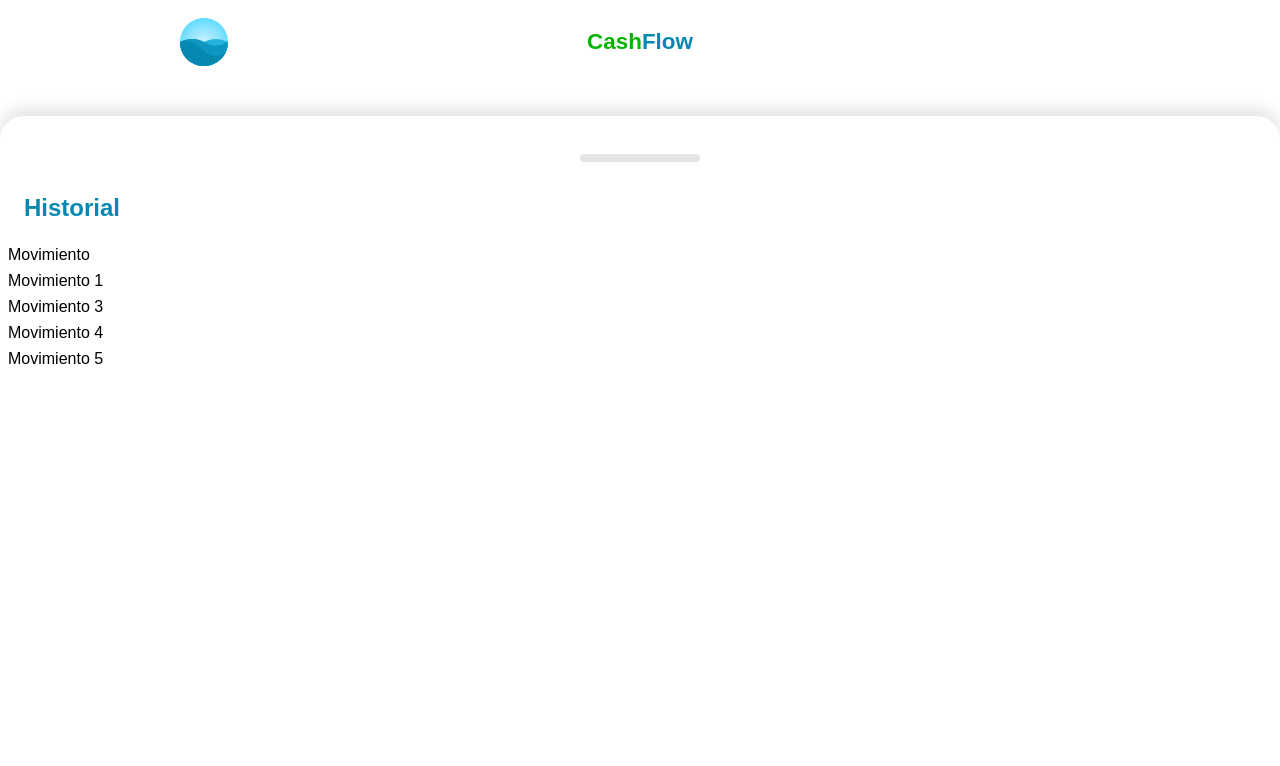
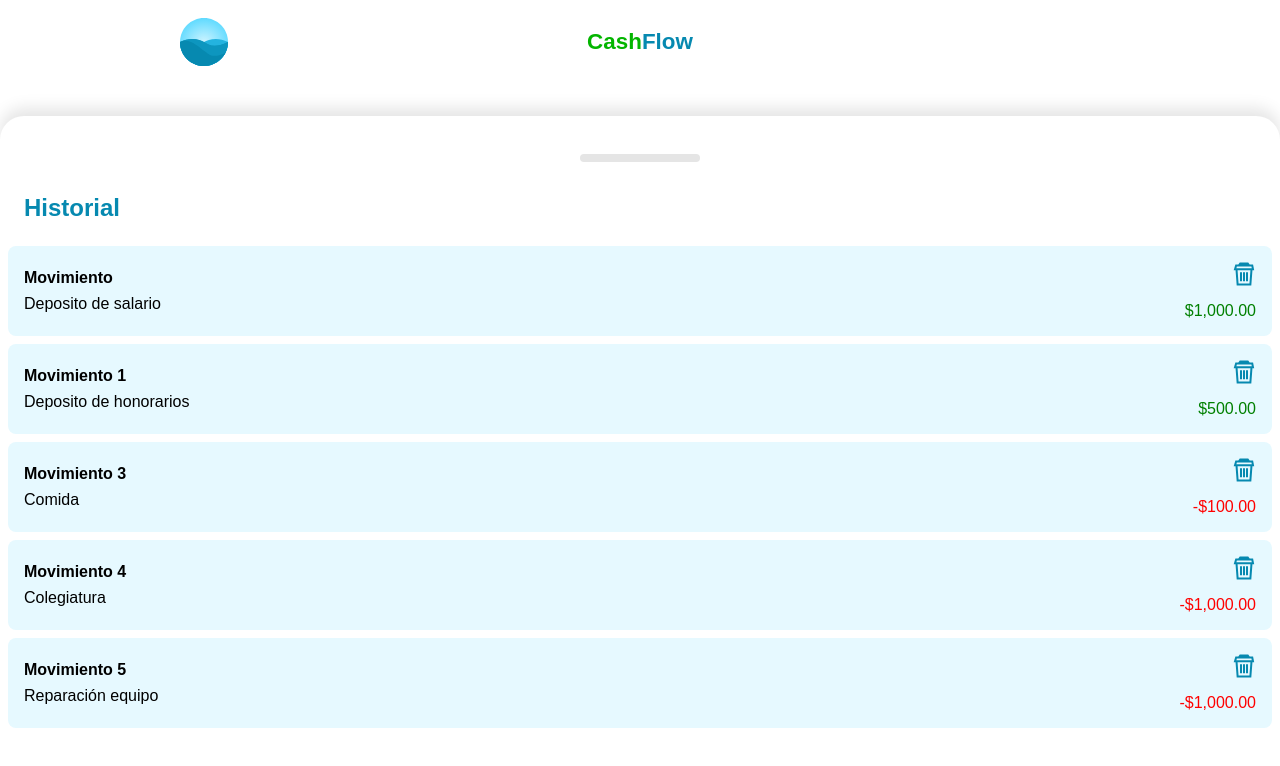
Before and after one commit to fjrp1412/CashFlow, a Vue app: page / in a window 1280 px wide. Both pictures are taken after a click on the element 640 px from the left and 758 px from the top of the page. Shown: the top 766 px of the page. Built offline with nearby package versions, Linux system fonts and the light colour scheme.

Commit message:
extend movementItem for events to it parents and change colors in ammount

```diff
--- a/src/components/Home.vue
+++ b/src/components/Home.vue
@@ -39,31 +39,31 @@
           id: 1,
           title: "Movimiento",
           description: "Deposito de salario",
-          amount: "1000",
+          amount: 1000,
         },
         {
           id: 2,
           title: "Movimiento 1",
           description: "Deposito de honorarios",
-          amount: "500",
+          amount: 500,
         },
         {
           id: 3,
           title: "Movimiento 3",
           description: "Comida",
-          amount: "-100",
+          amount: -100,
         },
         {
           id: 4,
           title: "Movimiento 4",
           description: "Colegiatura",
-          amount: "1000",
+          amount: -1000,
         },
         {
           id: 5,
           title: "Movimiento 5",
           description: "Reparación equipo",
-          amount: "1000",
+          amount: -1000,
         },
       ],
     };
--- a/src/components/Movements/MovementItem.vue
+++ b/src/components/Movements/MovementItem.vue
@@ -1,13 +1,80 @@
 <template>
-  <div class="movement">{{ title }}</div>
+  <div class="movement">
+    <div class="content">
+      <h4>{{ title }}</h4>
+      <p>{{ description }}</p>
+    </div>
+
+    <div class="action">
+      <img src="@/assets/trash-icon.svg" alt="delete" @click="remove" />
+      <p :class="{ red: isNegative, green: !isNegative }">
+        {{ amountCurrency }}
+      </p>
+    </div>
+  </div>
 </template>
 
 <script setup>
-import { defineProps, toRefs } from "vue";
+import { defineProps, toRefs, computed, defineEmits } from "vue";
+
+const currencyFormatter = new Intl.NumberFormat("es-MX", {
+  style: "currency",
+  currency: "MXN",
+});
 
 const props = defineProps({
   title: String,
+  description: String,
+  amount: Number,
+  id: Number,
 });
 
-const { title } = toRefs(props);
+const { title, id, amount, description } = toRefs(props);
+const amountCurrency = computed(() => currencyFormatter.format(amount.value));
+const isNegative = computed(() => amount.value < 0);
+
+const emit = defineEmits(["remove"]);
+
+const remove = () => {
+  emit("remove", id.value);
+};
 </script>
+
+<style scoped>
+.movement {
+  display: flex;
+  justify-content: space-between;
+  align-items: center;
+  width: 100%;
+  padding: 16px;
+  background-color: #e6f9ff;
+  border-radius: 8px;
+  box-sizing: border-box;
+}
+.movement .content {
+  width: 100%;
+}
+.movement .action {
+  display: flex;
+  justify-content: space-between;
+  align-items: flex-end;
+  flex-direction: column;
+}
+h4,
+p {
+  margin: 0;
+  padding: 0;
+}
+h4 {
+  margin-bottom: 8px;
+}
+.movement .action img {
+  margin-bottom: 16px;
+}
+.red {
+  color: red;
+}
+.green {
+  color: green;
+}
+</style>
--- a/src/components/Movements/Movements.vue
+++ b/src/components/Movements/Movements.vue
@@ -6,6 +6,10 @@
         v-for="movement in movements"
         :key="movement.id"
         :title="movement.title"
+        :description="movement.description"
+        :amount="movement.amount"
+        :id="movement.id"
+        @remove="removeItem"
       >
       </MovementItem>
     </div>
@@ -24,6 +28,9 @@
 });
 
 const { movements } = toRefs(props);
+const removeItem = (id) => {
+  console.log(id);
+};
 </script>
 
 <style scoped>
```
